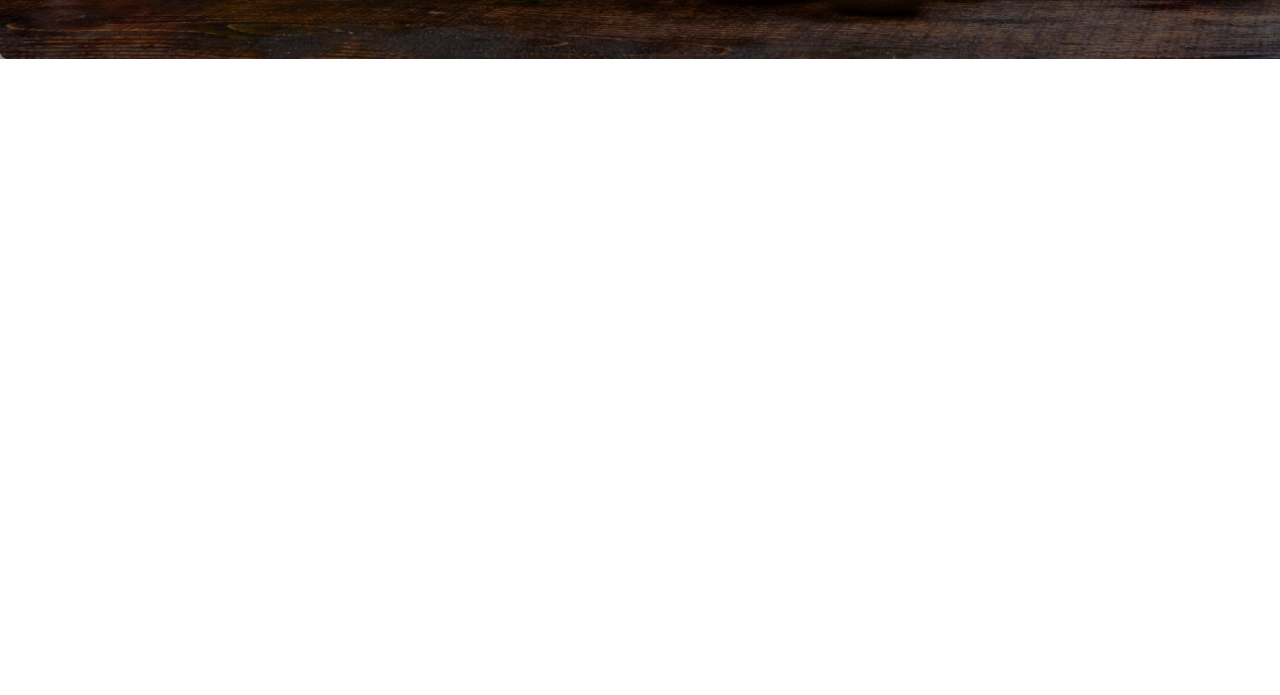
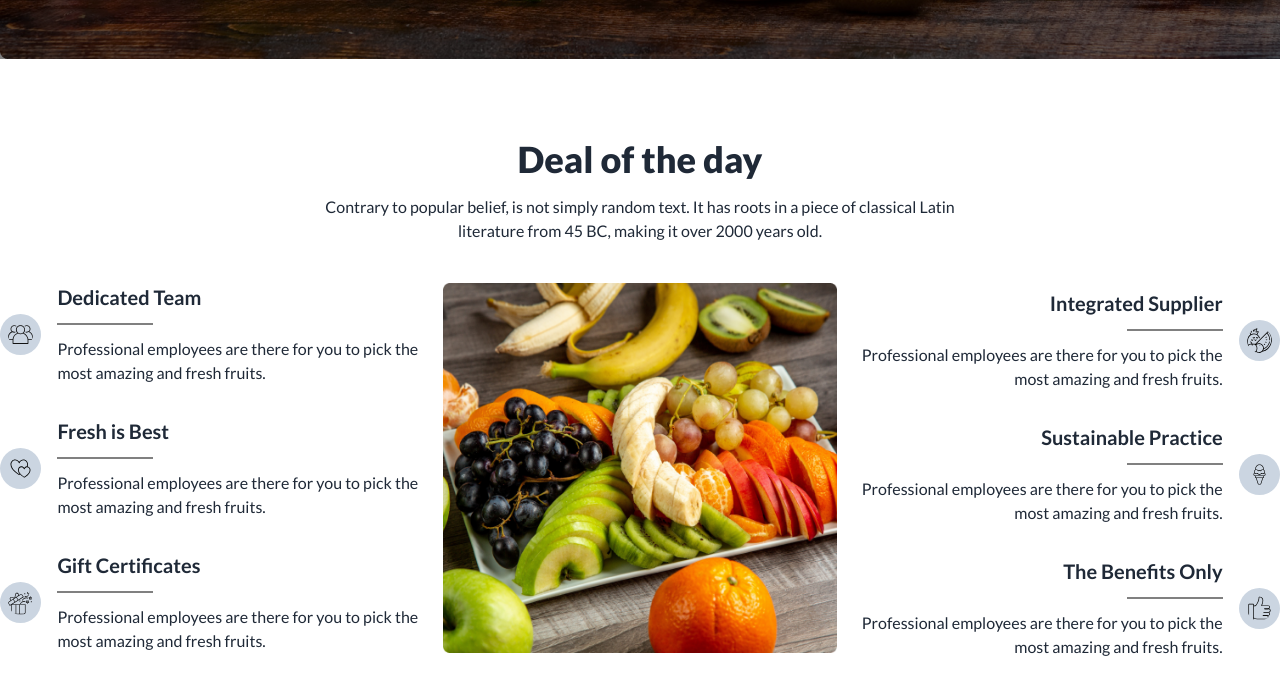
Before and after one commit to mehedihasanepu/fruit-paradise, a plain HTML site: page index.html in a window 1280 px wide. Shown: the part 2203-2898 px from the top of the page. Before the commit the page ends 2342 px from the top, so only its background shows below. Drawn offline with nearby package versions, Linux system fonts and the light colour scheme.

Commit message:
Why choose us section complete

```diff
--- a/index.html
+++ b/index.html
@@ -5,6 +5,9 @@
     <meta charset="UTF-8">
     <meta name="viewport" content="width=device-width, initial-scale=1.0">
     <title>FruityParadise</title>
+
+    <!-- fav-icon -->
+    <link rel="shortcut icon" href="images/fav.png" type="image/x-icon">
     <!-- tailwind and daisyui link -->
     <link href="https://cdn.jsdelivr.net/npm/daisyui@3.4.0/dist/full.css" rel="stylesheet" type="text/css" />
     <script src="https://cdn.tailwindcss.com"></script>
@@ -506,6 +509,79 @@
             </div>
         </section>
         <!-- Meet the team section end -->
+
+
+        <!-- Why Choose Us Scrion start form here -->
+
+        <section>
+            <div>
+                <div class=" text-center mx-auto lg:w-[50%]">
+                    <h2 class="text-4xl font-extrabold pb-4">Deal of the day</h2>
+                    <p>Contrary to popular belief, is not simply random text. It has roots in a piece of classical Latin
+                        literature from 45 BC, making it over 2000 years old.</p>
+                </div>
+
+                <div class="flex flex-col lg:flex-row items-center gap-4  justify-center lg:justify-between">
+                    <div class="my-10 order-2  lg:order-1 text-center lg:text-start">
+                        <div class="flex gap-4 flex-col lg:flex-row items-center">
+                            <div><img class="w-16 p-2 bg-slate-300 rounded-full" src="images/group.svg" alt=""></div>
+                            <div>
+                                <h4  class="text-xl font-bold">Dedicated Team</h4>
+                                <hr class="w-24 mx-auto lg:mx-0 my-3 " style=" border-top: 2px solid gray; font-weight: bold;">
+                                <p>Professional employees are there for you to pick the most amazing and fresh fruits.</p>
+                            </div>
+                        </div>
+                        <div class="flex gap-4 flex-col lg:flex-row items-center py-8">
+                            <div><img class="w-16 p-2 bg-slate-300 rounded-full" src="images/love.svg" alt=""></div>
+                            <div>
+                                <h4 class="text-xl font-bold"h4>Fresh is Best</h4>
+                                <hr class="w-24 mx-auto lg:mx-0 my-3" style=" border-top: 2px solid gray; font-weight: bold;">
+                                <p>Professional employees are there for you to pick the most amazing and fresh fruits.</p>
+                            </div>
+                        </div>
+                        <div class="flex gap-4 flex-col lg:flex-row items-center">
+                            <div><img class="w-16 p-2 bg-slate-300 rounded-full" src="images/gift-box.svg" alt=""></div>
+                            <div>
+                                <h4 class="text-xl font-bold">Gift Certificates</h4>
+                                <hr class="w-24 mx-auto lg:mx-0 my-3" style=" border-top: 2px solid gray; font-weight: bold;">
+                                <p>Professional employees are there for you to pick the most amazing and fresh fruits.</p>
+                            </div>
+                        </div>
+                    </div>
+
+                    <div class="order-1  lg:order-2 mt-6 lg:mt-0  ">
+                        <img class="lg:h-[370px] lg:w-[600px]" src="images/whychoose1.png" alt="">
+                    </div>
+
+                    <div class="mt-3 text-center lg:text-end order-3  lg:order-3">
+                        <div class="flex gap-4 flex-col items-center flex-col items-center lg:flex-row-reverse">
+                            <div><img class="w-16 p-2 bg-slate-300 rounded-full" src="images/fruit.svg" alt=""></div>
+                            <div>
+                                <h4 class="text-xl font-bold">Integrated Supplier</h4>
+                                <hr class="w-24 mx-auto lg:mx-0 my-3 lg:ml-auto" style=" border-top: 2px solid gray; font-weight: bold;">
+                                <p>Professional employees are there for you to pick the most amazing and fresh fruits.</p>
+                            </div>
+                        </div>
+                        <div class="flex gap-4 flex-col items-center py-8 lg:flex-row-reverse">
+                            <div><img class="w-16 p-2 bg-slate-300 rounded-full" src="images/ice-cream.svg" alt=""></div>
+                            <div>
+                                <h4 class="text-xl font-bold">Sustainable Practice</h4>
+                                <hr class="w-24 mx-auto lg:mx-0 my-3 lg:ml-auto" style=" border-top: 2px solid gray; font-weight: bold;">
+                                <p>Professional employees are there for you to pick the most amazing and fresh fruits.</p>
+                            </div>
+                        </div>
+                        <div class="flex gap-4 flex-col items-center lg:flex-row-reverse">
+                            <div><img class="w-16 p-2 bg-slate-300 rounded-full" src="images/like.svg" alt=""></div>
+                            <div>
+                                <h4 class="text-xl font-bold">The Benefits Only</h4>
+                                <hr class="w-24 mx-auto lg:mx-0 my-3 lg:ml-auto" style=" border-top: 2px solid gray; font-weight: bold;">
+                                <p>Professional employees are there for you to pick the most amazing and fresh fruits.</p>
+                            </div>
+                        </div>
+                    </div>
+                </div>
+            </div>
+        </section>
     </main>
 
     <footer>
```
Also changed, not shown: images/Ellipse.svg (added), images/facebook.svg (added), images/fruit.svg (added), images/gift-box.svg (added), images/group.svg (added), images/ice-cream.svg (added), images/like.svg (added), images/linkedin.svg (added), images/love.svg (added), images/twitter.svg (added), 1 other file.
